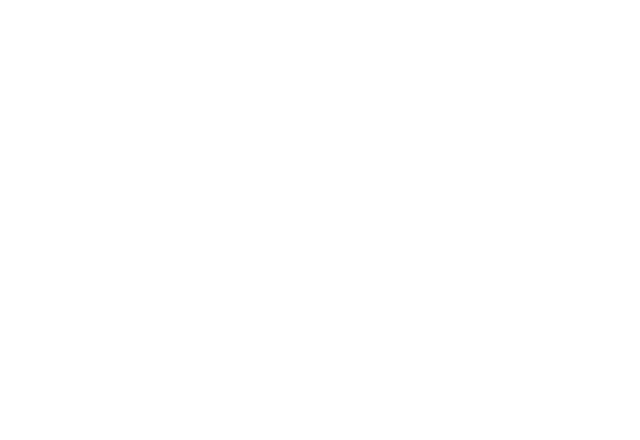
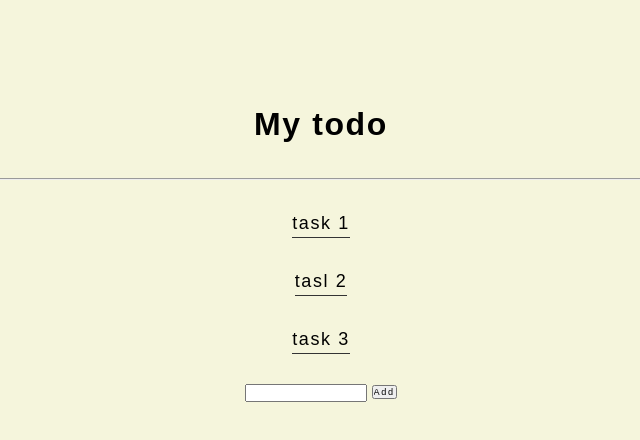
Before and after one commit to aichan8810/vue-practice, a plain HTML site: page index.html in a window 1280 px wide. Shown: the whole page, without its empty margins (319-959 px from the left). Drawn offline with nearby package versions, Linux system fonts and the light colour scheme.

Commit message:
ドットインストールTodo追加記述

```diff
--- a/index.html
+++ b/index.html
@@ -10,9 +10,19 @@
 
 </head>
 <body>
-  <header></header>
-  <main></main>
-  <footer></footer>
+  <main>
+    <div id="app">
+      <h1>My todo</h1>
+      <hr>
+      <ul>
+        <li v-for="todo in todos">{{ todo }}</li>
+      </ul>
+      <form action="" v-on:submit.prevent="addItem">
+        <input type="text" v-model = "newItem">
+        <input type="submit" value="Add">
+      </form>
+    </div>
+  </main>
   <script src="https://cdn.jsdelivr.net/npm/vue@2/dist/vue.js"></script>
   <script src="index.js"></script>
 </body>
--- a/index.js
+++ b/index.js
@@ -0,0 +1,21 @@
+(function(){
+  'use strict';
+
+})();
+
+let app = new Vue({
+  el: '#app',
+  data: {
+    newItem: '',
+    todos: [
+      'task 1',
+      'tasl 2',
+      'task 3'
+    ]
+  },
+  methods: {
+    addItem: function(){
+      this.todos.push(this.newItem);
+    }
+  }
+})
--- a/style.css
+++ b/style.css
@@ -0,0 +1,17 @@
+html{
+  text-align: center;
+  background-color: beige;
+  width: 80%;
+  margin: 0 auto;
+}
+li{
+  width: fit-content;
+  margin: 30px auto;
+  font-size: 18px;
+  border-bottom: 1px solid #333;
+}
+h1{
+  font-size: 32px;
+  padding-top: 100px;
+  padding-bottom: 30px;
+}
```
